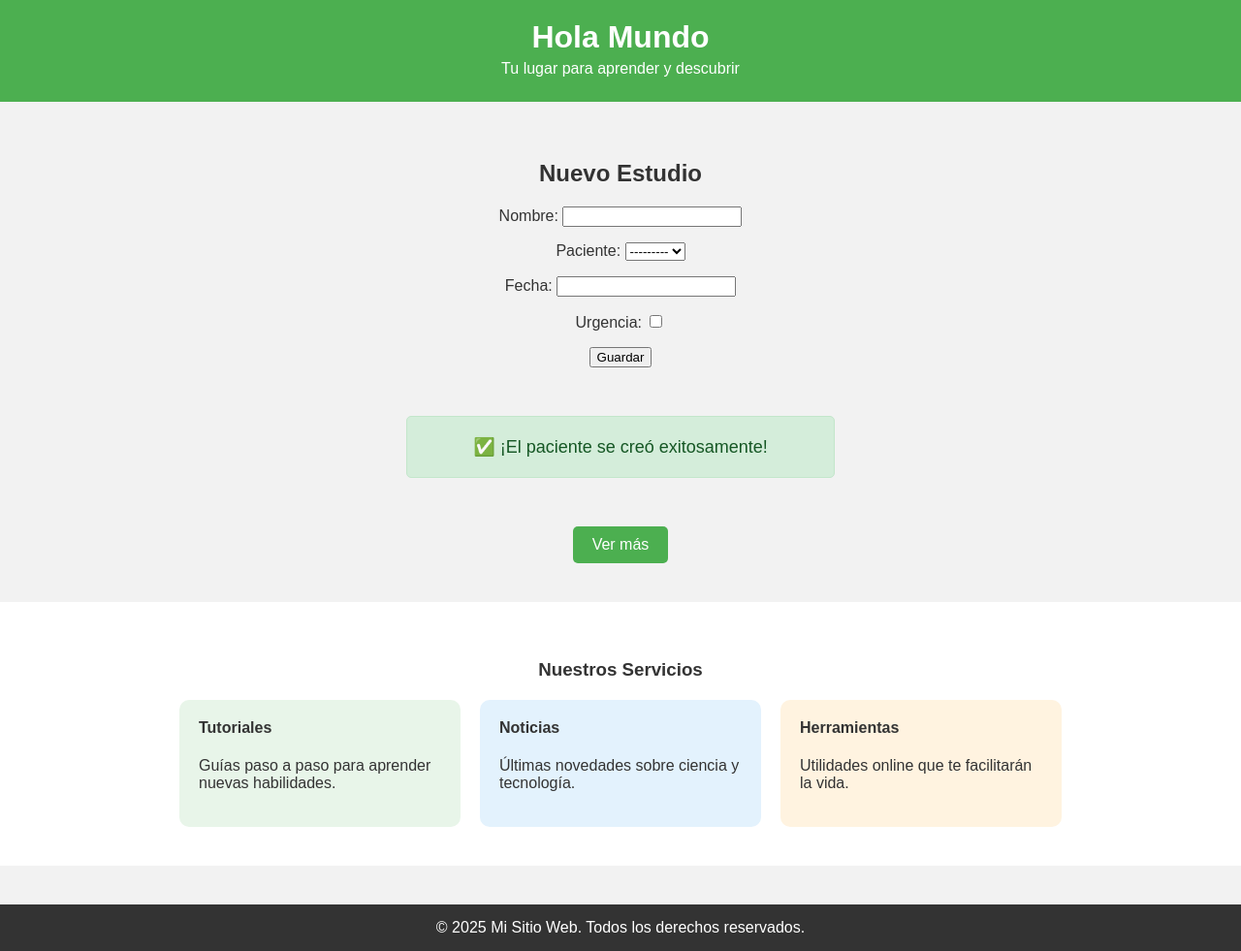
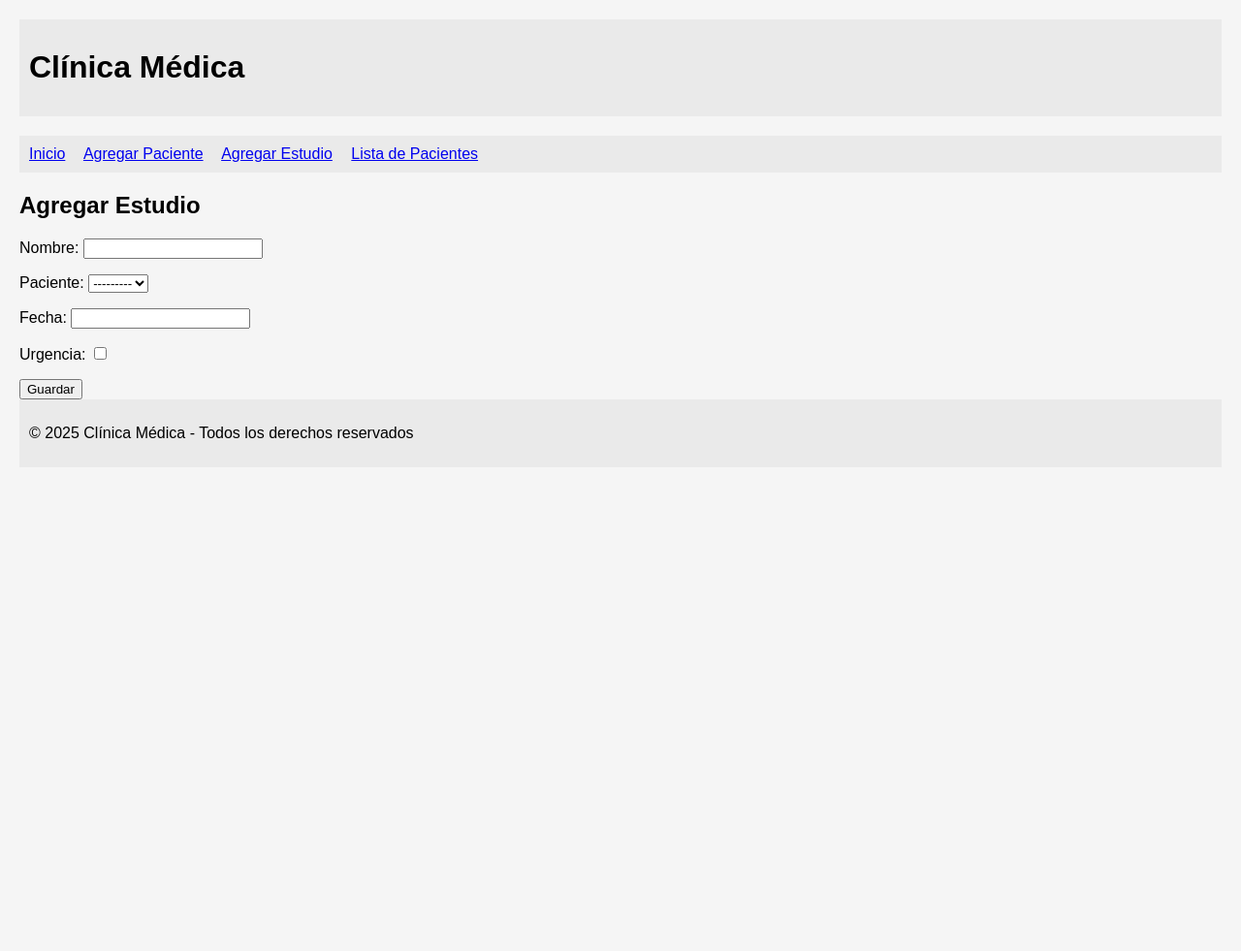
Before and after one commit to Palermo1989/entrega_django, a Django app: page /crear-estudio/ in a window 1280 px wide. Shown: the whole page at 97% size. After the commit the page ends 452 px from the top, so only its background shows below. Run offline with Django 5.2, Linux system fonts and the light colour scheme; data that the repository does not hold is empty.

Commit message:
4ta modificacion

```diff
--- a/mi_primer_app/templates/mi_primer_app/crear_estudio.html
+++ b/mi_primer_app/templates/mi_primer_app/crear_estudio.html
@@ -1,41 +1,12 @@
 {% extends "padre.html" %}
 
-{% block title %} Nuevo Estudio {% endblock %}
+{% block title %}Crear Estudio{% endblock %}
 
 {% block content %}
-
-<h2>Nuevo Estudio</h2>
-<form method="POST">
+<h2>Agregar Estudio</h2>
+<form method="post">
     {% csrf_token %}
     {{ form.as_p }}
-
     <button type="submit">Guardar</button>
-    <!DOCTYPE html>
-<html lang="es">
-<head>
-  <meta charset="UTF-8">
-  <title>Paciente creado</title>
-  <style>
-    .mensaje-exito {
-      margin: 50px auto;
-      padding: 20px;
-      max-width: 400px;
-      text-align: center;
-      background-color: #d4edda;
-      color: #155724;
-      border: 1px solid #c3e6cb;
-      border-radius: 5px;
-      font-family: Arial, sans-serif;
-      font-size: 18px;
-    }
-  </style>
-</head>
-<body>
-  <div class="mensaje-exito">
-    ✅ ¡El paciente se creó exitosamente!
-  </div>
-</body>
-</html>
 </form>
-
 {% endblock %}
--- a/templates/padre.html
+++ b/templates/padre.html
@@ -1,56 +1,46 @@
 <!DOCTYPE html>
 <html lang="es">
 <head>
-  <meta charset="UTF-8">
-  <title>{% block title %} Inicio - Mi Sitio Web {% endblock %}</title>
+    <meta charset="UTF-8">
+    <title>{% block title %}Mi Clínica{% endblock %}</title>
+    <style>
+        body {
+            font-family: Arial, sans-serif;
+            margin: 20px;
+            background-color: #f5f5f5;
+        }
+        header, nav, footer {
+            background-color: #eaeaea;
+            padding: 10px;
+            margin-bottom: 20px;
+        }
+        nav a {
+            margin-right: 15px;
+        }
+    </style>
 </head>
-<body style="margin: 0; font-family: Arial, sans-serif; background: #f2f2f2; color: #333;">
+<body>
 
- {% block header %}
-  <!-- Encabezado -->
-  <header style="background-color: #4CAF50; padding: 20px; text-align: center; color: white;">
-    <h1 style="margin: 0;">Hola Mundo</h1>
-    <p style="margin: 5px 0;">Tu lugar para aprender y descubrir</p>
-  </header>
-{% endblock %}
-  <!-- Contenido principal -->
-  <main style="padding: 40px; text-align: center;">
+<header>
+    <h1>Clínica Médica</h1>
+</header>
+
+<nav>
+    <a href="{% url 'inicio' %}">Inicio</a>
+    <a href="{% url 'crear-paciente' %}">Agregar Paciente</a>
+    <a href="{% url 'crear-estudio' %}">Agregar Estudio</a>
+    <a href="{% url 'lista_paciente' %}">Lista de Pacientes</a>
+</nav>
+
+<main>
     {% block content %}
-    <h2 style="color: #4CAF50;">¿Qué ofrecemos?</h2>
-    <p style="max-width: 600px; margin: 0 auto 30px;">
-      En nuestro sitio encontrarás recursos educativos, noticias de tecnología y herramientas útiles para tu día a día digital.
-    </p>
+    <!-- Contenido de las páginas hijas -->
     {% endblock %}
-    <a href="#servicios" style="display: inline-block; padding: 10px 20px; background-color: #4CAF50; color: white; text-decoration: none; border-radius: 5px;">
-      Ver más
-    </a>
-  </main>
+</main>
 
-
-
-  <!-- Sección de servicios -->
-  <section id="servicios" style="background: white; padding: 40px 20px;">
-    <h3 style="text-align: center; color: #333;">Nuestros Servicios</h3>
-    <div style="display: flex; justify-content: center; gap: 20px; flex-wrap: wrap; margin-top: 20px;">
-      <div style="background: #e8f5e9; padding: 20px; border-radius: 10px; width: 250px;">
-        <h4 style="margin-top: 0;">Tutoriales</h4>
-        <p>Guías paso a paso para aprender nuevas habilidades.</p>
-      </div>
-      <div style="background: #e3f2fd; padding: 20px; border-radius: 10px; width: 250px;">
-        <h4 style="margin-top: 0;">Noticias</h4>
-        <p>Últimas novedades sobre ciencia y tecnología.</p>
-      </div>
-      <div style="background: #fff3e0; padding: 20px; border-radius: 10px; width: 250px;">
-        <h4 style="margin-top: 0;">Herramientas</h4>
-        <p>Utilidades online que te facilitarán la vida.</p>
-      </div>
-    </div>
-  </section>
-
-  <!-- Pie de página -->
-  <footer style="background-color: #333; color: white; text-align: center; padding: 15px; margin-top: 40px;">
-    <p style="margin: 0;">&copy; 2025 Mi Sitio Web. Todos los derechos reservados.</p>
-  </footer>
+<footer>
+    <p>&copy; 2025 Clínica Médica - Todos los derechos reservados</p>
+</footer>
 
 </body>
 </html>
```
Also changed, not shown: mi_primer_app/templates/mi_primer_app/crear_doctor.html (+9 -1 lines), mi_primer_app/templates/mi_primer_app/crear_paciente.html (+4 -7 lines), mi_primer_app/templates/mi_primer_app/inicio.html (+5 -7 lines), mi_primer_app/templates/mi_primer_app/paciente.html (+7 -7 lines).
